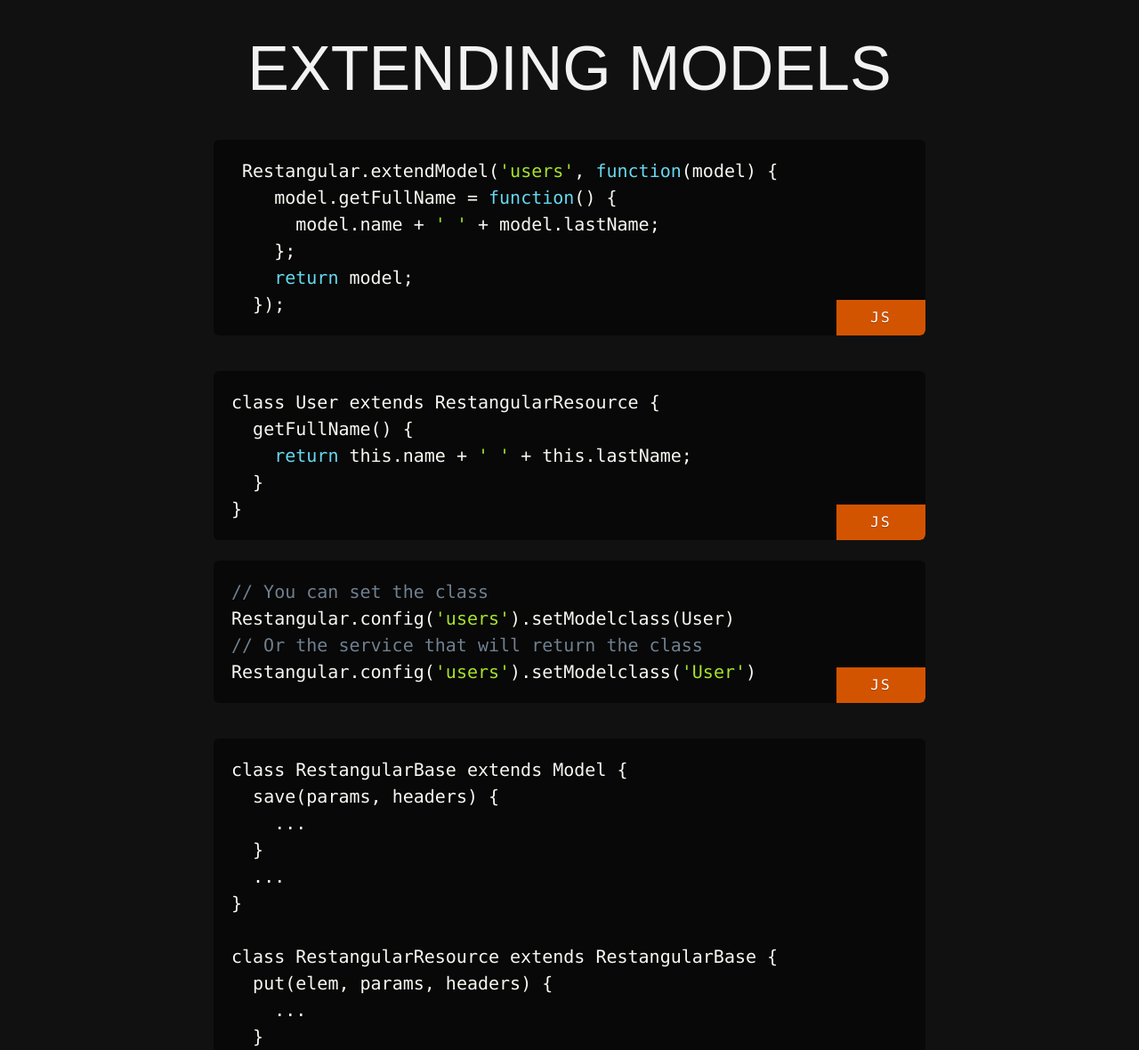
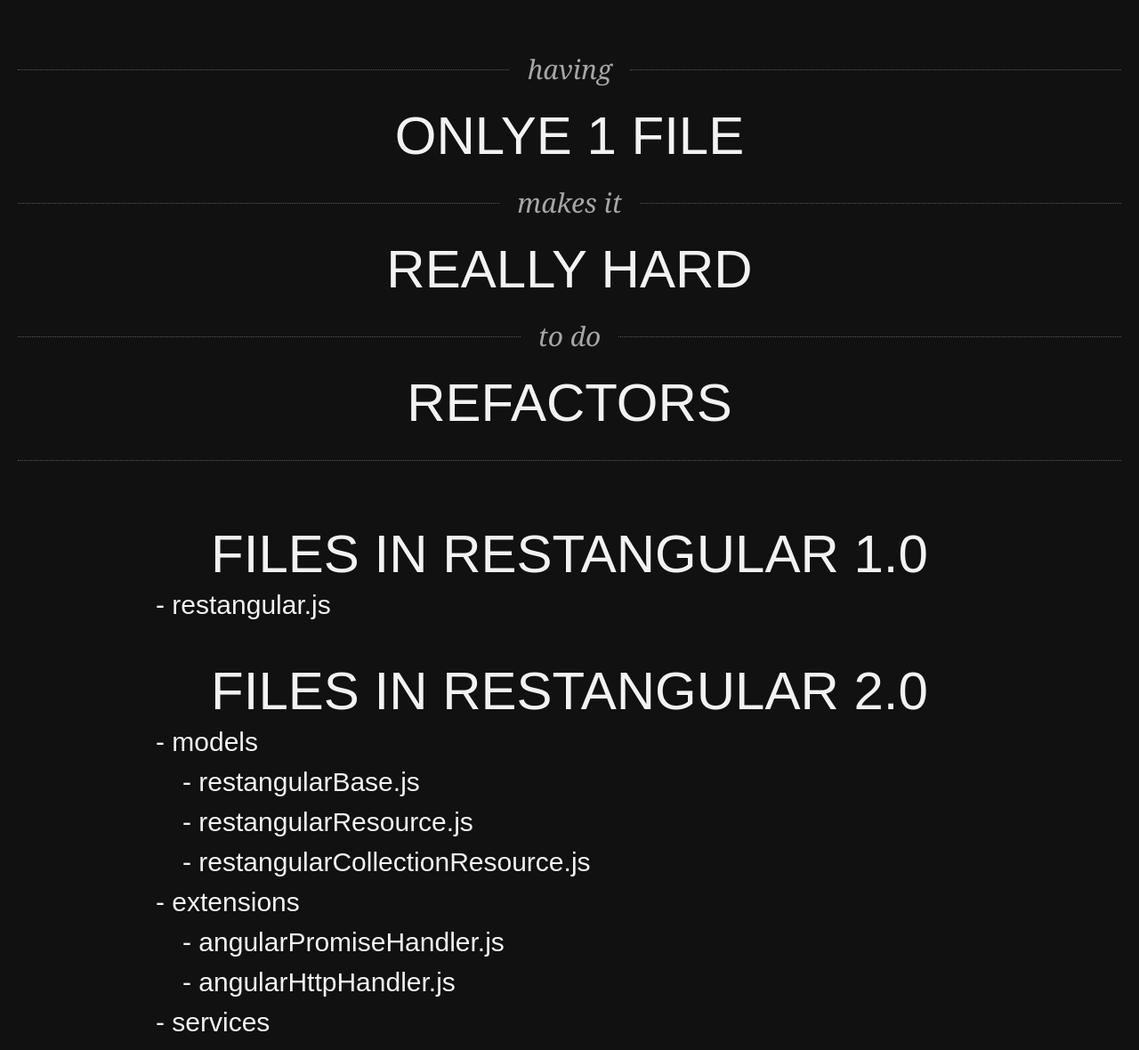
Before and after one commit to mgonto/restangular20-ngeurope-talk, a plain HTML site: page index.html in a window 1280 px wide. Shown: the part 4256-5436 px from the top of the page at 89% size. Drawn offline with Linux system fonts and the light colour scheme.

Commit message:
Added files

```diff
--- a/index.html
+++ b/index.html
@@ -213,6 +213,63 @@ var user = User.get({userId:123}, function() {
         </div>
       </section>
 
+      <!-- Here starts Restangular 2.0 stuff -->
+
+      <section>
+        <div class="content">
+          <div class="byline">
+            <div class="classy">
+              having
+            </div>
+          </div>
+          <h2>onlye 1 file</h2>
+          <div class="byline">
+            <div class="classy">
+              makes it
+            </div>
+          </div>
+          <h2>really hard</h2>
+          <div class="byline">
+            <div class="classy">
+              to do
+            </div>
+          </div>
+          <h2>refactors</h2>
+          <div class="unbrokenline"></div>
+        </div>
+      </section>
+
+      <section data-bespoke-state="before">
+        <div class="content">
+          <h2>Files in Restangular 1.0</h2>
+          <div class="fake-list">
+            <h4>- restangular.js</h4>
+          </ul>
+        </div>
+      </section>
+
+      <section data-bespoke-state="after">
+        <div class="content">
+          <h2>Files in Restangular 2.0</h2>
+          <div class="fake-list">
+            <h4>- models</h4>
+            <h4 class="tabbed">- restangularBase.js</h4>
+            <h4 class="tabbed">- restangularResource.js</h4>
+            <h4 class="tabbed">- restangularCollectionResource.js</h4>
+            <h4>- extensions</h4>
+            <h4 class="tabbed">- angularPromiseHandler.js</h4>
+            <h4 class="tabbed">- angularHttpHandler.js</h4>
+            <h4>- services</h4>
+            <h4 class="tabbed">- urlService.js</h4>
+            <h4 class="tabbed">- utils.js</h4>
+            <h4 class="tabbed">- fetchService.js</h4>
+            <h4 class="tabbed">- transformationService.js</h4>
+            <h4>- config.js</h4>
+            <h4>- restangular.js</h4>
+          </ul>
+        </div>
+      </section>
+
       <section>
         <div class="content">
           <h1>Extending Models</h1>
@@ -425,46 +482,6 @@ function UserService() {
 
       <section>
         <div class="content">
-          <h1>Inner structure</h1>
-        </div>
-      </section>
-
-
-      <section data-bespoke-state="before">
-        <div class="content">
-          <h2>Files in Restangular 1.0</h2>
-          <div class="fake-list">
-            <h4>- restangular.js</h4>
-          </ul>
-        </div>
-      </section>
-
-      <section data-bespoke-state="after">
-        <div class="content">
-          <h2>Files in Restangular 2.0</h2>
-          <div class="fake-list">
-            <h4>- models</h4>
-            <h4 class="tabbed">- restangularBase.js</h4>
-            <h4 class="tabbed">- restangularResource.js</h4>
-            <h4 class="tabbed">- restangularCollectionResource.js</h4>
-            <h4>- extensions</h4>
-            <h4 class="tabbed">- angularPromiseHandler.js</h4>
-            <h4 class="tabbed">- angularHttpHandler.js</h4>
-            <h4>- services</h4>
-            <h4 class="tabbed">- urlService.js</h4>
-            <h4 class="tabbed">- utils.js</h4>
-            <h4 class="tabbed">- fetchService.js</h4>
-            <h4 class="tabbed">- transformationService.js</h4>
-            <h4>- config.js</h4>
-            <h4>- restangular.js</h4>
-
-            <h4>- restangular.js</h4>
-          </ul>
-        </div>
-      </section>
-
-      <section>
-        <div class="content">
           <h1>Making the Angular part optional</h1>
         </div>
       </section>
```
